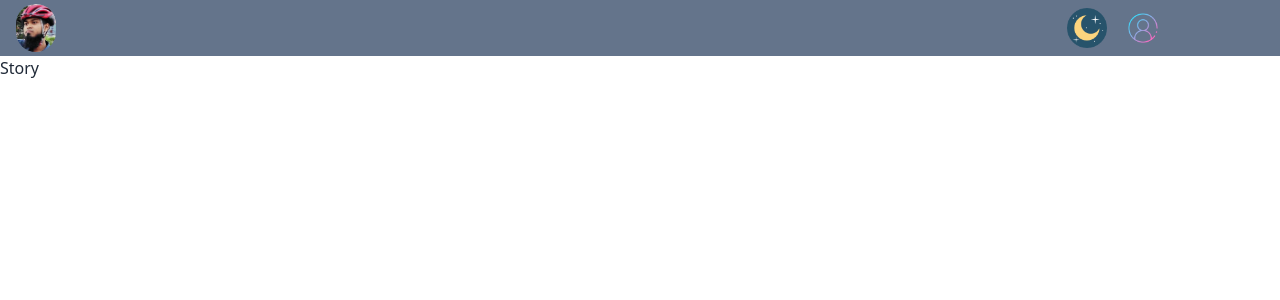
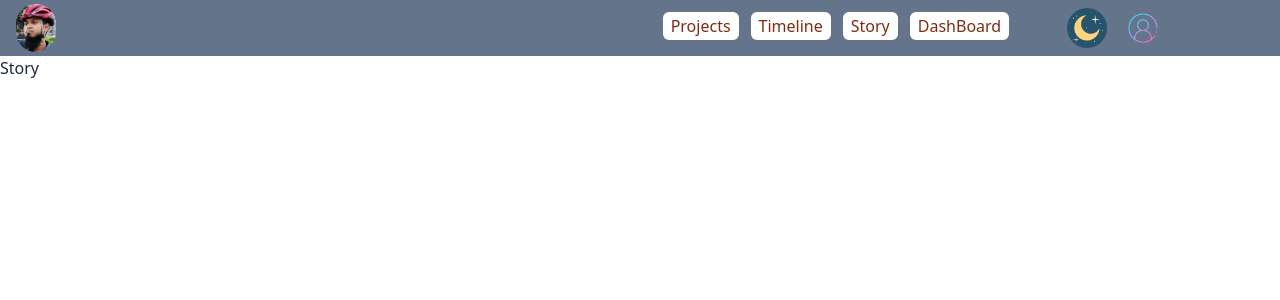
Before and after one commit to MohammadSheakh/mohammad-portfolio, a React (Create React App) app: page /story in a window 1280 px wide. Shown: the top 300 px of the page. Built offline with nearby package versions, Linux system fonts and the light colour scheme.

Commit message:
routing problem is solved

```diff
--- a/src/App.js
+++ b/src/App.js
@@ -19,7 +19,7 @@ function App() {
     return (
         <>
             <Navbar />
-            <Router>
+
             <Routes>
                 <Route path="/" element={<Home replace to="/home" />} />
 
@@ -32,7 +32,6 @@ function App() {
                 <Route path="/story" element={<Story />} />
                 <Route path="/timeline" element={<Timeline />} />
             </Routes>
-            </Router>
         </>
     );
 }
--- a/src/components/common/Nav.js
+++ b/src/components/common/Nav.js
@@ -6,7 +6,7 @@ export default function Nav({ children, styleProps, path }) {
     console.log("boom2");
     return (
         <>
-            {/* <Link to={path}>
+            <Link to={path}>
                 <button class="text-orange group w-auto ml-3 h-7 leading-6 rounded-md pl-2 pr-2 bg-PureWhite hover:shadow hover:shadow-homeColor">
                     {children}
                     <span>
@@ -16,10 +16,10 @@ export default function Nav({ children, styleProps, path }) {
                         ></div>
                     </span>
                 </button>
+            </Link>
+            {/* <Link to={path} class="btn">
+                {children}
             </Link> */}
-            <Link to={path} class="btn">
-                {children}
-            </Link>
         </>
     );
 }
--- a/src/components/projects/ProjectsCategory/ProjectCardCarrousel.js
+++ b/src/components/projects/ProjectsCategory/ProjectCardCarrousel.js
@@ -41,7 +41,7 @@ export default function ProjectCardCarrousel({
                 </div>
             </div>
             {/* <!-- Slider indicators --> */}
-            <div class="absolute z-30 flex space-x-3 -translate-x-1/2 bottom-5 left-1/2">
+            <div class="absolute z-30 flex space-x-3 -translate-x-1/2 bottom-5 left-1/2 ">
                 <button
                     type="button"
                     class="w-3 h-3 rounded-full"
--- a/src/index.js
+++ b/src/index.js
@@ -1,14 +1,17 @@
-import React from 'react';
-import ReactDOM from 'react-dom/client';
-import './index.css';
-import App from './App';
-import reportWebVitals from './reportWebVitals';
+import React from "react";
+import ReactDOM from "react-dom/client";
+import "./index.css";
+import App from "./App";
+import reportWebVitals from "./reportWebVitals";
+import { BrowserRouter as Router } from "react-router-dom";
 
-const root = ReactDOM.createRoot(document.getElementById('root'));
+const root = ReactDOM.createRoot(document.getElementById("root"));
 root.render(
-  <React.StrictMode>
-    <App />
-  </React.StrictMode>
+    <React.StrictMode>
+        <Router>
+            <App />
+        </Router>
+    </React.StrictMode>
 );
 
 // If you want to start measuring performance in your app, pass a function
```
Also changed, not shown: src/components/common/navbar.js (+4 -4 lines). Lines whose indentation alone changed are shown as unchanged.
